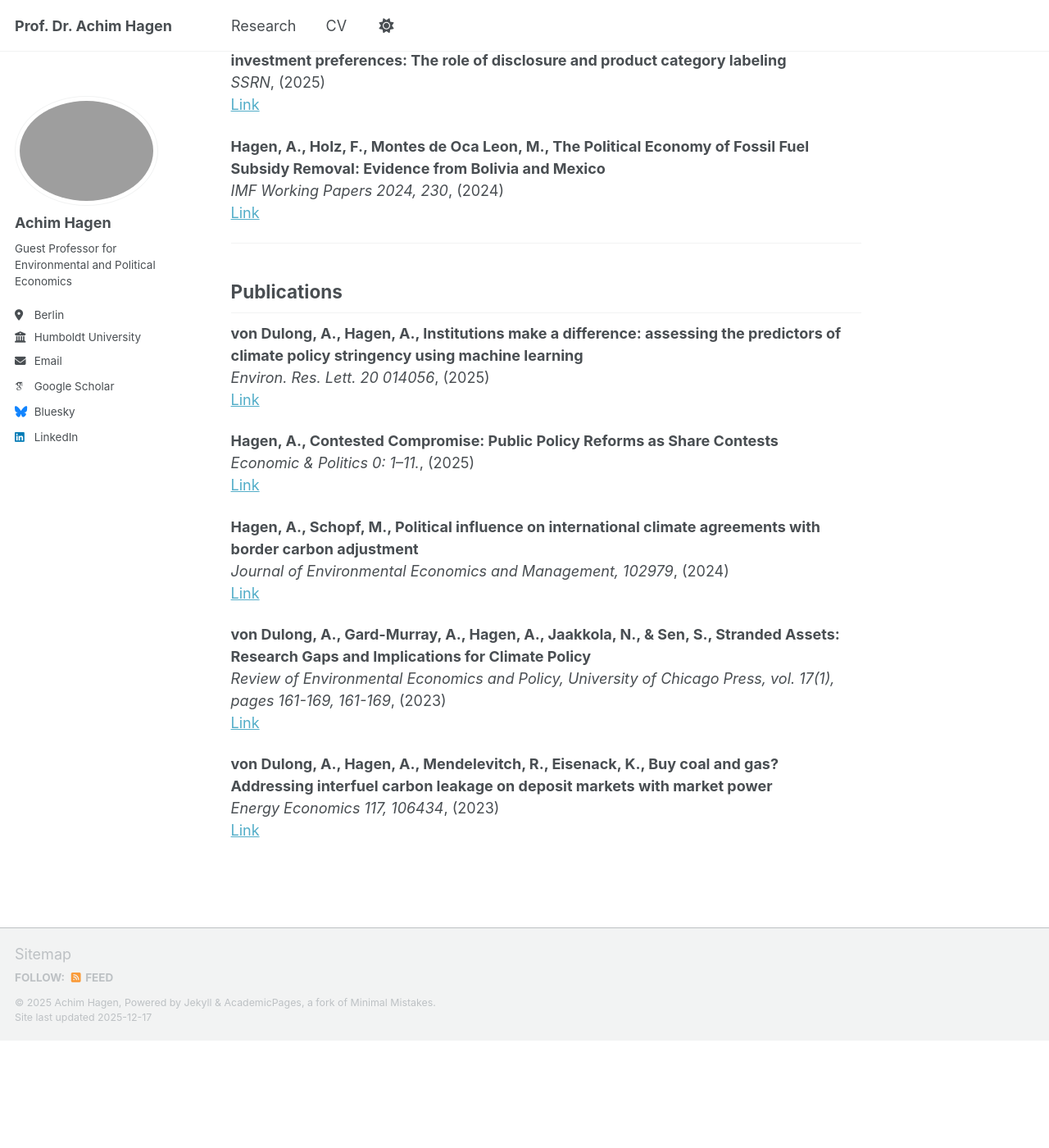
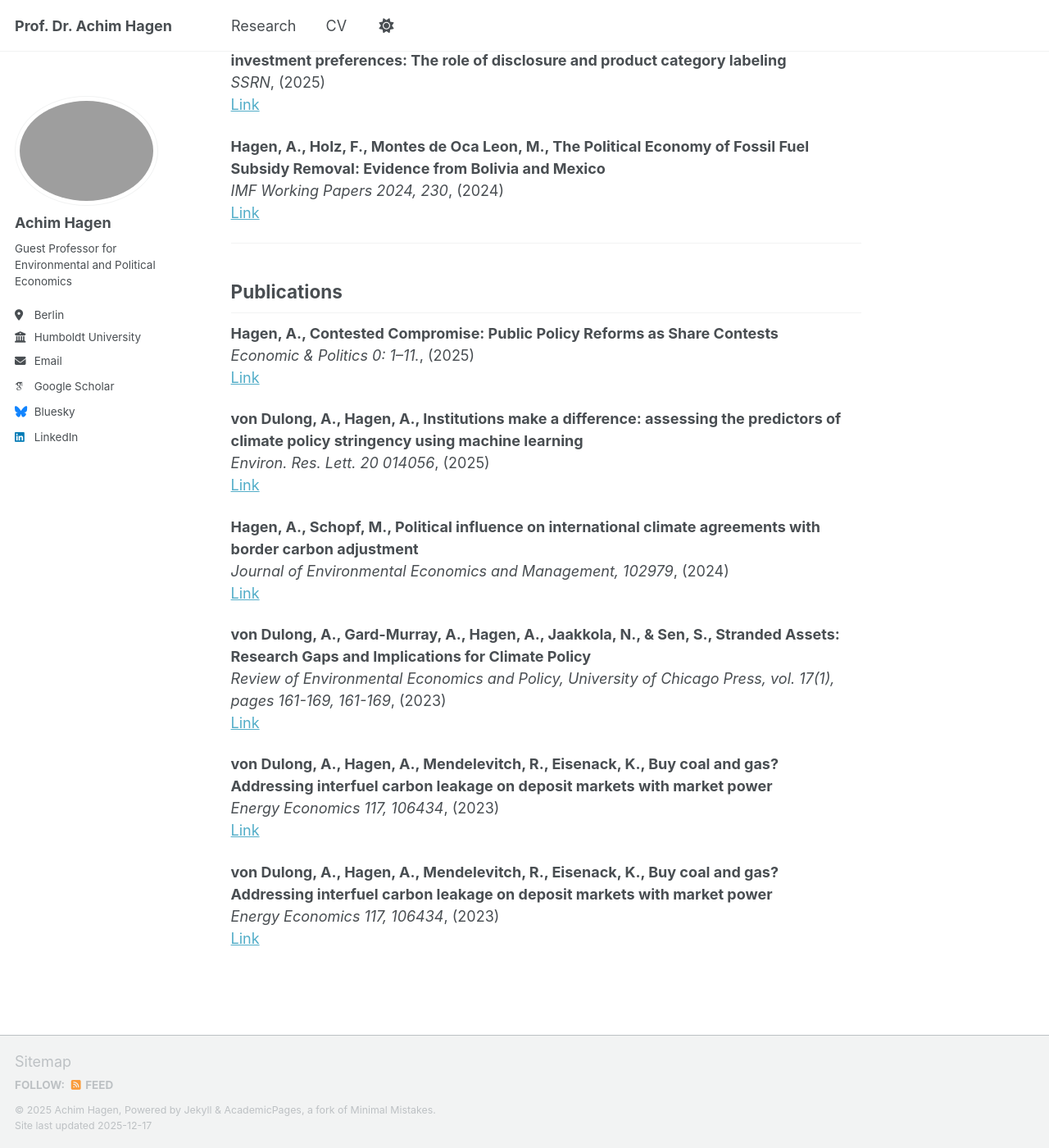
Before and after one commit to achhag/academic, a Jekyll site: the page built from _pages/publications.html, in a window 1280 px wide and 1400 px high, scrolled down 439 px. Shown: the whole window at 82% size. Built offline with Jekyll 4.4.1, drawn with Linux system fonts in a browser that asks for light colours; some web fonts are replaced; a script bundle is joined from its source files by our own code; library files that are not in the unit come from our copies; before the commit the page ends 1708 px from its top, so only the background shows below that.

Commit message:
Update publications.html

```diff
--- a/_pages/publications.html
+++ b/_pages/publications.html
@@ -37,15 +37,15 @@ author_profile: true
 <h2>Publications</h2>
 
 <p>
+<strong>Hagen, A., Contested Compromise: Public Policy Reforms as Share Contests</strong><br>
+<em>Economic & Politics 0: 1–11.</em>, (2025)<br>
+<a href="https://doi.org/10.1111/ecpo.70024" target="_blank">Link</a>
+</p>
+
+<p>
 <strong>von Dulong, A., Hagen, A., Institutions make a difference: assessing the predictors of climate policy stringency using machine learning</strong><br>
 <em>Environ. Res. Lett. 20 014056</em>, (2025)<br>
 <a href="https://doi.org/10.1088/1748-9326/ada0cb" target="_blank">Link</a>
-</p>
-
-<p>
-<strong>Hagen, A., Contested Compromise: Public Policy Reforms as Share Contests</strong><br>
-<em>Economic & Politics 0: 1–11.</em>, (2025)<br>
-<a href="https://doi.org/10.1111/ecpo.70024" target="_blank">Link</a>
 </p>
 
 <p>
@@ -65,3 +65,9 @@ author_profile: true
 <em>Energy Economics 117, 106434</em>, (2023)<br>
 <a href="https://doi.org/10.1016/j.eneco.2022.106434" target="_blank">Link</a>
 </p>
+
+<p>
+<strong>von Dulong, A., Hagen, A., Mendelevitch, R., Eisenack, K., Buy coal and gas? Addressing interfuel carbon leakage on deposit markets with market power</strong><br>
+<em>Energy Economics 117, 106434</em>, (2023)<br>
+<a href="https://doi.org/10.1016/j.eneco.2022.106434" target="_blank">Link</a>
+</p>
```
